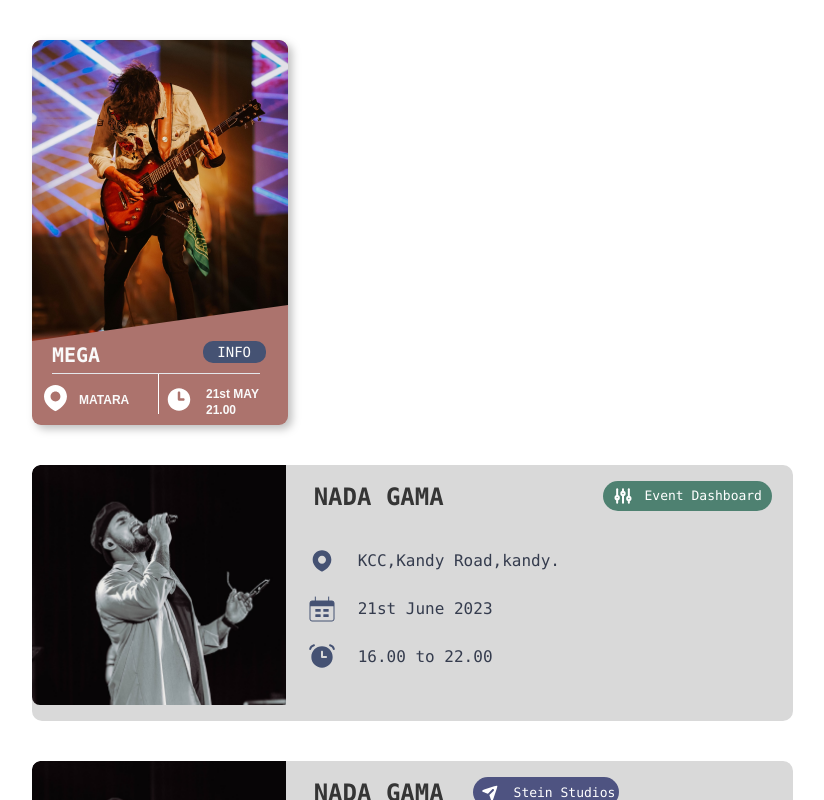
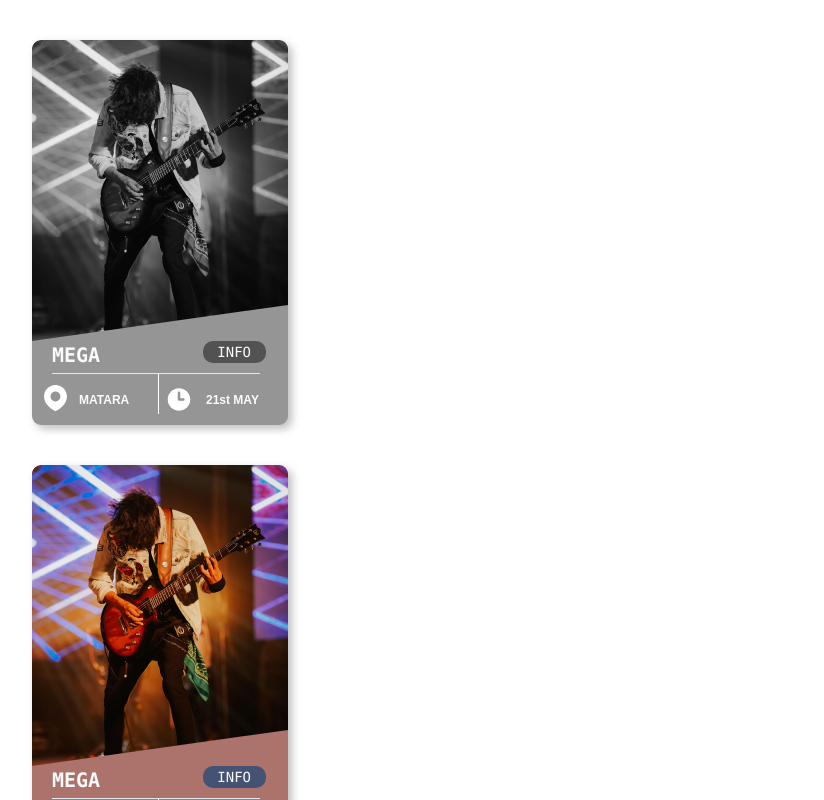
Before and after one commit to ruchithx/EventsNow, a Next.js app: page / in a window 1280 px wide. Shown: the top 800 px of the page, without its empty margins (8-832 px from the left). Built offline with nearby package versions, Linux system fonts and the light colour scheme.

Commit message:
disabled event card done

```diff
--- a/app/page.tsx
+++ b/app/page.tsx
@@ -1,28 +1,32 @@
-
-import ProfileCard from '@/components/ProfileCard';
-import EventCardEventDash from '../components/EventCardEventDash'
+import ProfileCard from "@/components/ProfileCard";
+import EventCardEventDash from "../components/EventCardEventDash";
 import BUyAdd from "@/components/BUyAdd";
 import CreateAccount from "@/components/CreateAccount";
 import Footer from "@/components/Footer";
 import InviteButton from "@/components/InviteButton";
 import Login from "@/components/Login";
 import Searchbar from "@/components/Searchbar";
+import EventCardDisabled from "../components/EventCardDisabled";
 
 // import Post from "@/components/Post";
 import EventCardOrgDash from "@/components/EventCardOrgDash";
 import EventCard from "@/components/EventCard";
 
-
 export default function Home() {
   return (
     <div>
+      <EventCardDisabled
+        img="image 3.png"
+        name="MEGA"
+        location="MATARA    "
+        date="21st MAY "
+      />
       <EventCard
         img="image 3.png"
         name="MEGA"
         location="MATARA    "
         date="21st MAY "
         time="21.00"
-
       />
 
       <EventCardOrgDash
@@ -33,21 +37,21 @@ export default function Home() {
         time="16.00 to 22.00"
       />
 
-
       <EventCardEventDash
         img="image 1.png"
         name="NADA GAMA "
         location="KCC,Kandy Road,kandy."
         date="21st June 2023"
         time="16.00 to 22.00"
-      buttonName="Stein Studios"/>
+        buttonName="Stein Studios"
+      />
 
       <ProfileCard
         profilePic="profile.jpg"
         name="A-shan Dilz"
-        accountType='Organization account'
-        email='ashandilsara8@gmail.com'/>
-
+        accountType="Organization account"
+        email="ashandilsara8@gmail.com"
+      />
 
       {/*
       <Login
@@ -84,10 +88,6 @@ export default function Home() {
         caption="Beautiful days"
         post="post"
       /> */}
-
-
-
-
     </div>
   );
 }
--- /dev/null
+++ b/components/EventCardDisabled.tsx
@@ -0,0 +1,62 @@
+import React from 'react'
+import Image from "next/image";
+
+interface EventCardDisabled {
+    name: string;
+    img: string;
+    location: string;
+    date: string;
+  }
+
+export default function EventCardDisabled({ name, img, location, date }: EventCardDisabled) {
+  return (
+    <div>
+      <div className=" saturate-0  text-neutral-50  bg-[#959595] rounded-[9px] w-64 shrink-0 drop-shadow-[4px_4px_4px_rgba(0,0,0,0.25)]  m-10">
+      <div className=" styleQ h-[301px] overflow-hidden">
+        <Image className="rounded-t-[9px] 	" src={`/${img}`} alt={"event-img"} width={256} height={301} />
+      </div>
+
+      <div className="grid grid-cols-3 ">
+        <div className="text ml-5 col-span-2  text-xl font-mono  font-extrabold ">
+          {name}
+        </div>
+        <button className="hover:bg-[#526595] col-span-1 w-63 h-22 mr-4 rounded-[10px]   text-center text-sm font-mono bg-custom-blue">
+          INFO
+        </button>
+      </div>
+      <div>
+        <hr className="w-52 ml-5 mt-1"></hr>
+      </div>
+
+      <div className=" grid grid-cols-12 ">
+        <div className="flex col-span-5">
+        <Image
+          className="mt-1"
+          src={"/Pin_fill.svg"}
+          alt={"pin-fill"}
+          width={47}
+          height={47}
+        />
+        <div className="text-xs font-khand font-semibold my-auto ">
+          {location}
+        </div>
+        </div>
+        <div className="col-span-1 ml-4 border-r-[1px] border-solid border-white h-10 w-1"></div>
+        <div className=" ml-1 flex col-span-6">
+        <Image
+          src={"/Time_fill.svg"}
+          alt={"time-fill"}
+          width={30}
+          height={24}
+        />
+        <div className="flex flex-col mr-auto my-auto ml-3 text-xs font-khand font-semibold">
+
+            {date}
+
+        </div>
+        </div>
+      </div>
+    </div>
+    </div>
+  )
+}
```
Also changed, not shown: package.json (+1 -11 lines), 1 other file (tests, documents, lock files or other folders). Lines whose indentation alone changed are shown as unchanged.
